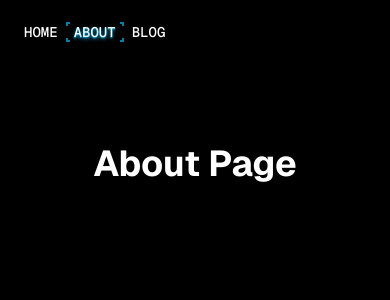
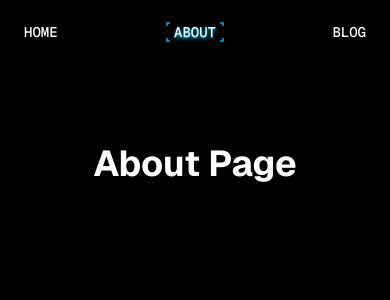
Before and after one commit to lpazzim/lp-web-app, a Next.js app: page /en/about in a window 390 px wide. Shown: the top 300 px of the page. Built offline with nearby package versions, Linux system fonts and the light colour scheme.

Commit message:
fixing mobile header

```diff
--- a/components/Header.tsx
+++ b/components/Header.tsx
@@ -42,10 +42,9 @@ export function Header() {
     <header className="sticky top-0 z-10 w-full dark:border-zinc-800 bg-transparent dark:bg-transparent backdrop-blur supports-backdrop-filter:bg-transparent dark:supports-backdrop-filter:bg-black/60">
       <div className="container mx-auto flex h-16 items-center px-4 sm:px-6 lg:px-8">
         <nav className="flex items-center gap-6 w-full" aria-label="Main navigation">
-          <div className="md:flex items-center gap-4 h-full w-full justify-between md:justify-start">
+          <div className="flex items-center gap-4 h-full w-full justify-between md:justify-start">
             {NAV.map((item) => {
               const active = isActivePath(normalizedPath, item.href)
-
               return (
                <Link
                   key={item.href}
```
